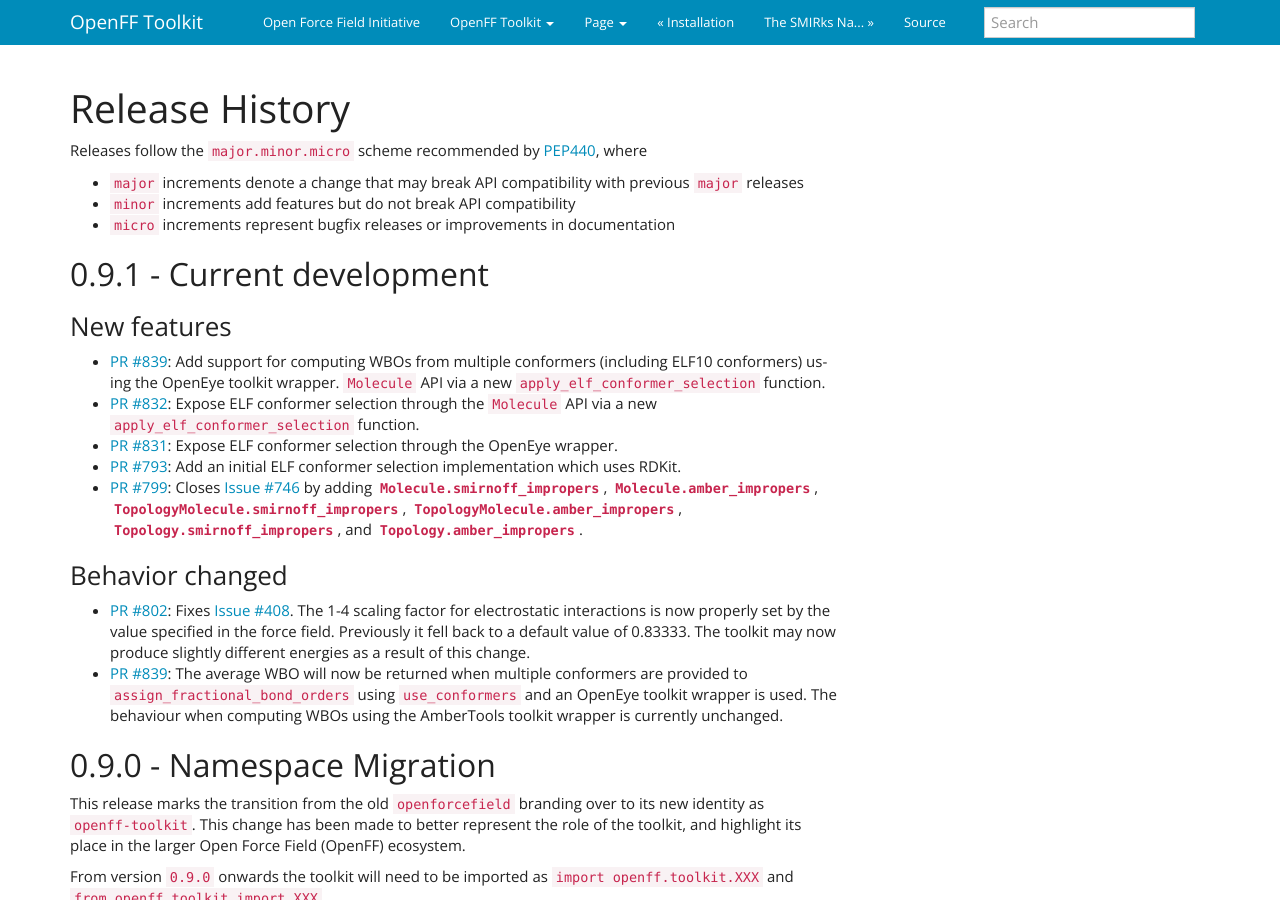
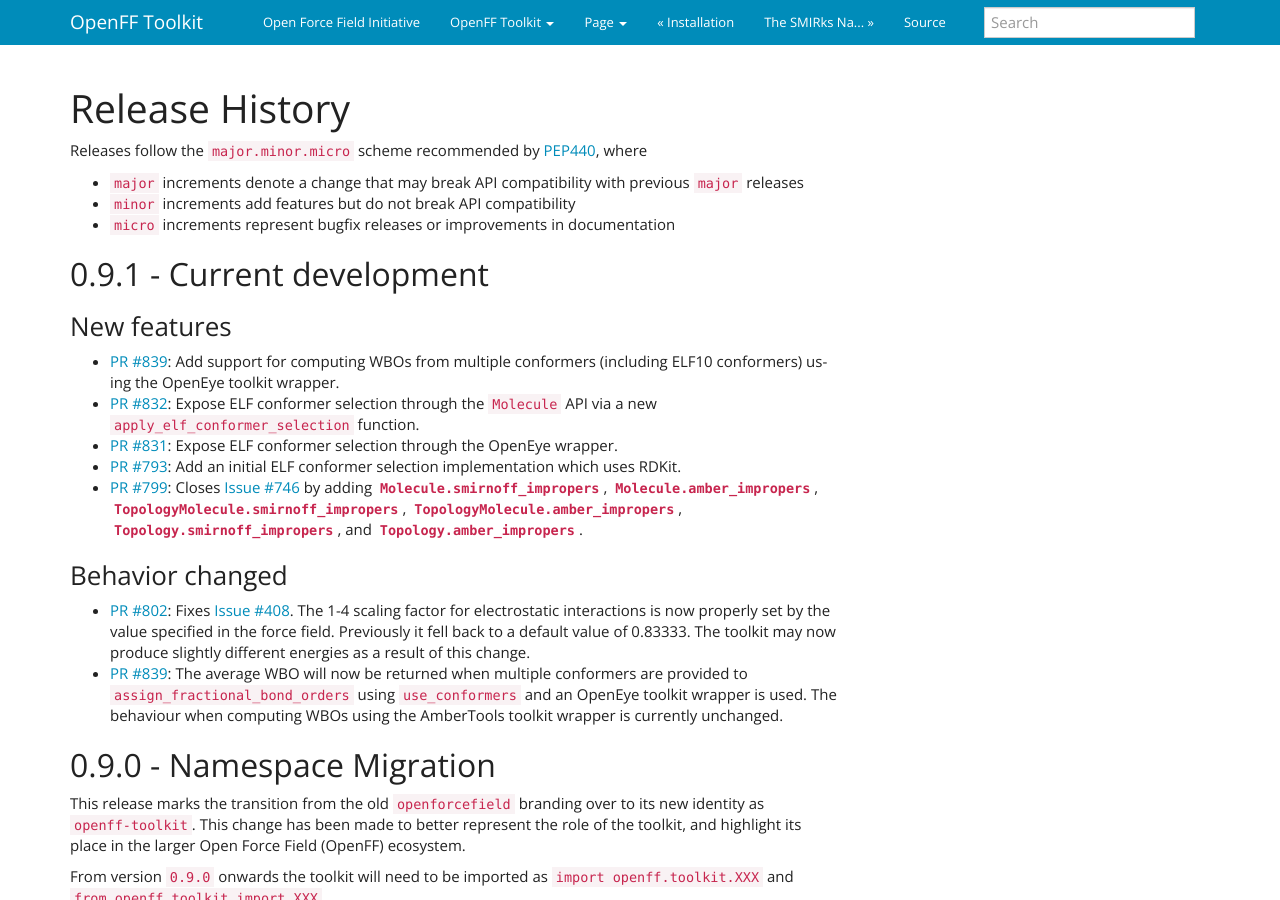
Before and after one commit to openforcefield/openff-toolkit, a Sphinx documentation site: the page built from docs/releasehistory.rst, in a window 1280 px wide and 900 px high. Built offline with Sphinx 7.4.7, drawn with Linux system fonts in a browser that asks for light colours.

Commit message:
Fix extra line in the release notes.

```diff
--- a/docs/releasehistory.rst
+++ b/docs/releasehistory.rst
@@ -14,7 +14,6 @@
 """"""""""""
 - `PR #839 <https://github.com/openforcefield/openforcefield/pull/839>`_: Add support for computing WBOs from multiple
   conformers (including ELF10 conformers) using the OpenEye toolkit wrapper.
-  ``Molecule`` API via a new ``apply_elf_conformer_selection`` function.
 - `PR #832 <https://github.com/openforcefield/openforcefield/pull/832>`_: Expose ELF conformer selection through the
   ``Molecule`` API via a new ``apply_elf_conformer_selection`` function.
 - `PR #831 <https://github.com/openforcefield/openforcefield/pull/831>`_: Expose ELF conformer selection through the
```
